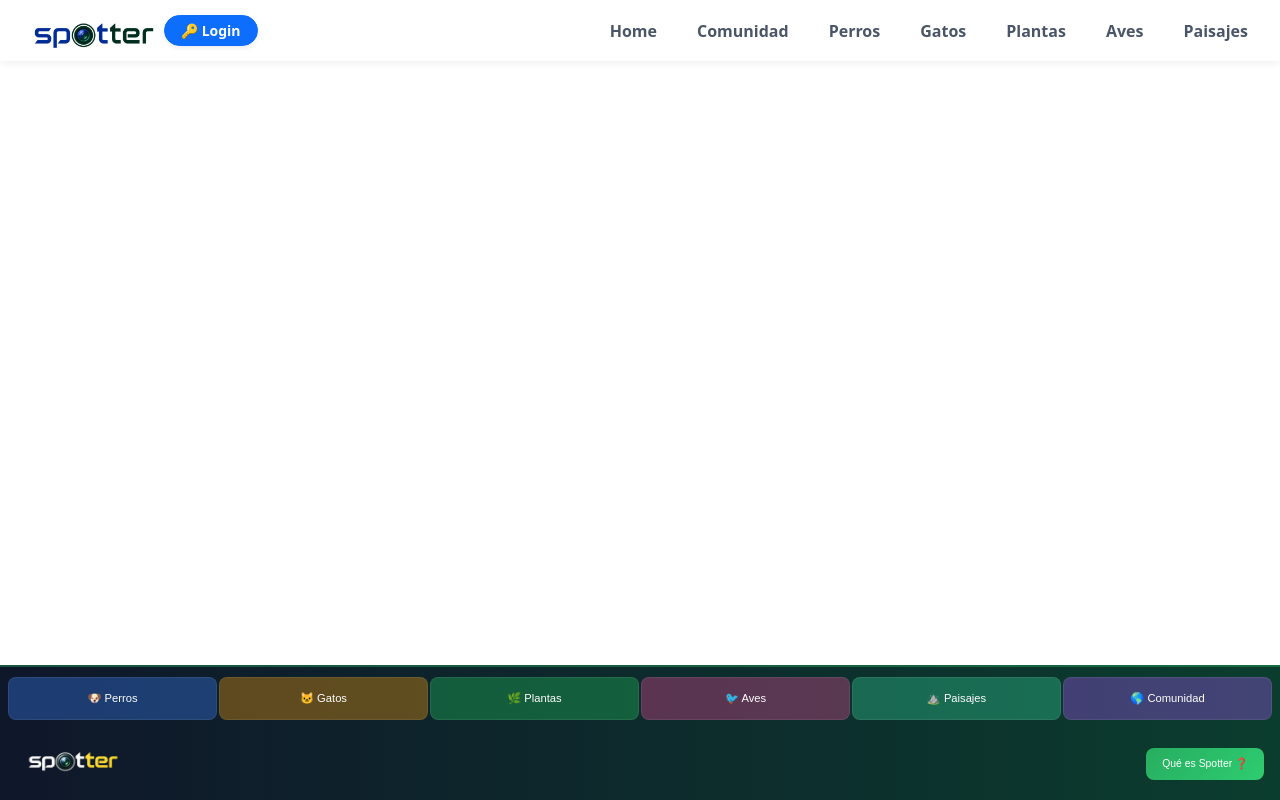
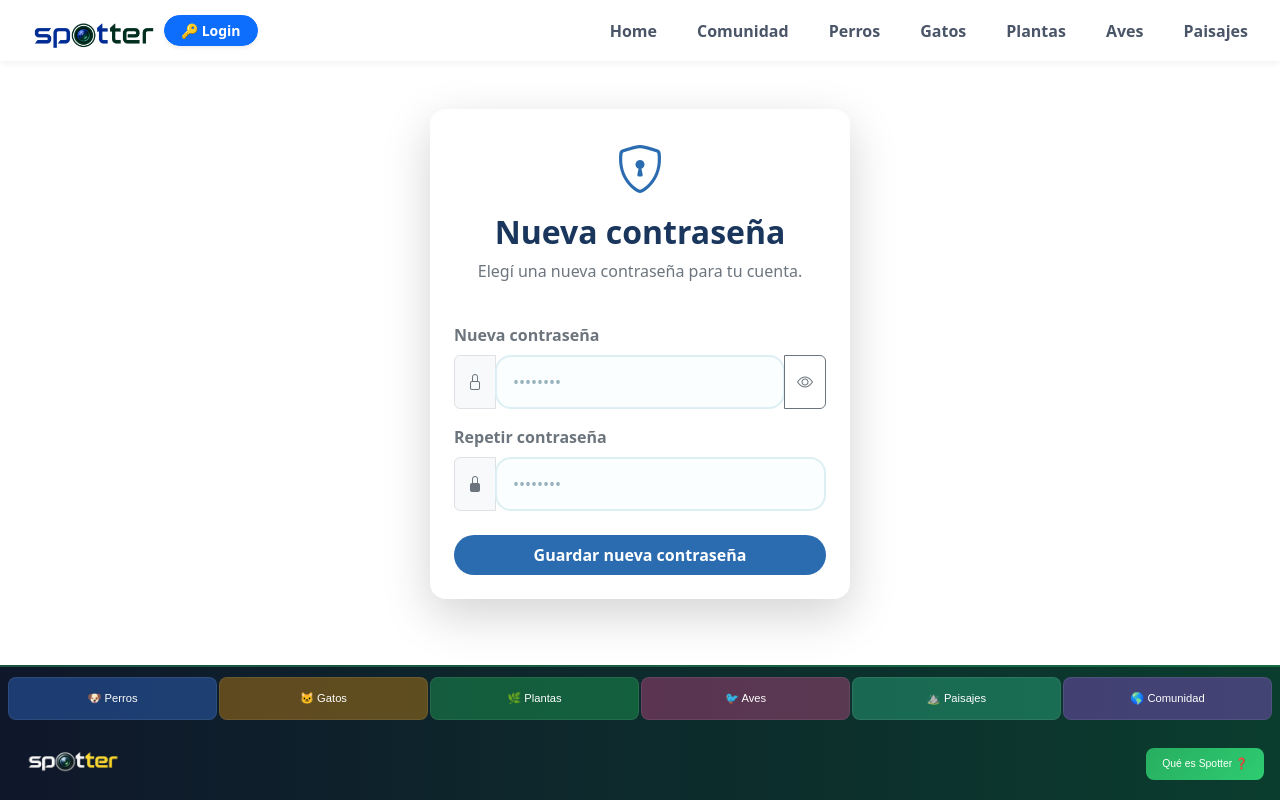
Before and after one commit to spotterwebs-debug/Spotter, a React (Vite) app: page /reset-password in a window 1280 px wide. Built offline with nearby package versions, Linux system fonts and the light colour scheme.

Commit message:
agregue cambiar clave

```diff
--- a/src/App.jsx
+++ b/src/App.jsx
@@ -1,7 +1,11 @@
 // src/App.jsx
 
 import React, { useState } from 'react';
-import { BrowserRouter as Router, Routes, Route } from 'react-router-dom';
+import {
+  BrowserRouter as Router,
+  Routes,
+  Route,
+} from 'react-router-dom';
 
 import Navbar from './components/NavBar';
 import Footer from './components/Footer';
@@ -9,6 +13,7 @@ import Home from './pages/Home';
 import Album from './components/Album';
 import Create from './components/Create';
 import Login from './pages/Login';
+import ResetPassword from './pages/ResetPassword';
 import EditCards from './components/EditCards';
 import Comunidad from './components/Comunidad';
 import Challenges from './components/Challenges';
@@ -27,7 +32,15 @@ function App() {
 
         <Routes>
 
-          <Route path="/login" element={<Login />} />
+          <Route
+            path="/login"
+            element={<Login />}
+          />
+
+          <Route
+            path="/reset-password"
+            element={<ResetPassword />}
+          />
 
           <Route
             path="/"
@@ -54,6 +67,7 @@ function App() {
           />
 
           {/* Rutas de premios y listones */}
+
           <Route
             path="/premios"
             element={<Premios />}
--- a/src/pages/Login.jsx
+++ b/src/pages/Login.jsx
@@ -1,11 +1,12 @@
-// src/pages/Login.jsx
+
 import React, { useState, useEffect } from 'react';
-import { supabase } from '../supabaseClient'; // 👈 Corregido: apunta a la raíz de src
+import { supabase } from '../supabaseClient';
 import Swal from 'sweetalert2';
 import { useNavigate } from 'react-router-dom';
 
 function Login() {
   const navigate = useNavigate();
+
   const [isRegistering, setIsRegistering] = useState(false);
   const [email, setEmail] = useState('');
   const [password, setPassword] = useState('');
@@ -13,137 +14,349 @@ function Login() {
   const [loading, setLoading] = useState(false);
   const [showPassword, setShowPassword] = useState(false);
 
+  // ==========================================
+  // COMPROBAR SI EL USUARIO YA TIENE SESIÓN
+  // ==========================================
 
   useEffect(() => {
     const checkUser = async () => {
-      const { data: { session } } = await supabase.auth.getSession();
-      if (session) navigate('/');
+      const {
+        data: { session },
+      } = await supabase.auth.getSession();
+
+      if (session) {
+        navigate('/');
+      }
     };
+
     checkUser();
   }, [navigate]);
 
+  // ==========================================
+  // RECUPERAR CONTRASEÑA
+  // ==========================================
+
+  const handleForgotPassword = async () => {
+    const { value: resetEmail } = await Swal.fire({
+      title: 'Recuperar contraseña',
+      text: 'Ingresá el correo asociado a tu cuenta.',
+      input: 'email',
+      inputPlaceholder: 'tu@email.com',
+      showCancelButton: true,
+      confirmButtonText: 'Enviar correo',
+      cancelButtonText: 'Cancelar',
+      confirmButtonColor: '#2b6cb0',
+
+      inputValidator: (value) => {
+        if (!value) {
+          return 'Ingresá tu correo.';
+        }
+
+        return null;
+      },
+    });
+
+    if (!resetEmail) {
+      return;
+    }
+
+    const { error } = await supabase.auth.resetPasswordForEmail(
+      resetEmail,
+      {
+        redirectTo:
+          window.location.origin + '/reset-password',
+      }
+    );
+
+    if (error) {
+      Swal.fire({
+        title: 'Error',
+        text: error.message,
+        icon: 'error',
+        confirmButtonColor: '#2b6cb0',
+      });
+
+      return;
+    }
+
+    Swal.fire({
+      title: 'Revisá tu correo 📩',
+      text: 'Te enviamos un enlace para crear una nueva contraseña.',
+      icon: 'success',
+      confirmButtonColor: '#2b6cb0',
+    });
+  };
+
+  // ==========================================
+  // INICIAR SESIÓN / REGISTRARSE
+  // ==========================================
+
   const handleSubmit = async (e) => {
     e.preventDefault();
+
     setLoading(true);
 
+    // ========================================
+    // REGISTRO
+    // ========================================
+
     if (isRegistering) {
-
       const { error } = await supabase.auth.signUp({
         email,
         password,
+
         options: {
-          data: { username: username.trim() }
-        }
+          data: {
+            username: username.trim(),
+          },
+        },
       });
 
       if (error) {
         setLoading(false);
-        Swal.fire('Error al crear cuenta', error.message, 'error');
-      } else {
+
+        Swal.fire(
+          'Error al crear cuenta',
+          error.message,
+          'error'
+        );
+
+        return;
+      }
+
       setLoading(false);
+
       Swal.fire({
         title: '¡Bienvenido a Spotter!',
         text: 'Cuenta creada con éxito.',
         icon: 'success',
         timer: 2000,
-          showConfirmButton: false
-        }).then(() => navigate('/'));
+        showConfirmButton: false,
+      }).then(() => {
+        navigate('/');
+      });
+
+      return;
     }
-    } else {
-      // INICIAR SESIÓN (Guarda la sesión local de manera persistente en el dispositivo)
-      const { error } = await supabase.auth.signInWithPassword({ email, password });
+
+    // ========================================
+    // INICIAR SESIÓN
+    // ========================================
+
+    const { error } =
+      await supabase.auth.signInWithPassword({
+        email,
+        password,
+      });
 
     if (error) {
       setLoading(false);
-        Swal.fire('Error al ingresar', 'Usuario o contraseña incorrectos.', 'error');
-      } else {
+
+      Swal.fire(
+        'Error al ingresar',
+        'Usuario o contraseña incorrectos.',
+        'error'
+      );
+
+      return;
+    }
+
+    setLoading(false);
     navigate('/');
-      }
-    }
   };
 
+  // ==========================================
+  // VISTA
+  // ==========================================
+
   return (
-    <div className="container d-flex justify-content-center align-items-center my-5" style={{ minHeight: '60vh' }}>
-      <div className="card shadow-lg p-4 rounded-4 border-0" style={{ maxWidth: '420px', width: '100%', backgroundColor: '#ffffff' }}>
+    <div
+      className="container d-flex justify-content-center align-items-center my-5"
+      style={{ minHeight: '60vh' }}
+    >
+      <div
+        className="card shadow-lg p-4 rounded-4 border-0"
+        style={{
+          maxWidth: '420px',
+          width: '100%',
+          backgroundColor: '#ffffff',
+        }}
+      >
+        {/* ======================================
+            TÍTULO
+        ====================================== */}
+
         <div className="text-center mb-4">
-          <h2 className="fw-bold" style={{ color: '#1a365d' }}>
-            {isRegistering ? 'Crear Cuenta' : 'Ingresar a Spotter'}
+          <h2
+            className="fw-bold"
+            style={{ color: '#1a365d' }}
+          >
+            {isRegistering
+              ? 'Crear Cuenta'
+              : 'Ingresar a Spotter'}
           </h2>
         </div>
 
         <form onSubmit={handleSubmit}>
-          {/* Campo Nombre de Usuario (Solo visible en modo registro) */}
+          {/* ======================================
+              NOMBRE DE USUARIO
+              SOLO EN REGISTRO
+          ====================================== */}
+
           {isRegistering && (
             <div className="mb-3">
-              <label className="form-label fw-semibold text-secondary">Nombre de usuario</label>
+              <label className="form-label fw-semibold text-secondary">
+                Nombre de usuario
+              </label>
+
               <div className="input-group">
-                <span className="input-group-text bg-light text-secondary"><i className="bi bi-person"></i></span>
+                <span className="input-group-text bg-light text-secondary">
+                  <i className="bi bi-person"></i>
+                </span>
+
                 <input
                   type="text"
                   className="form-control"
                   placeholder="Elige tu alias"
                   value={username}
-                  onChange={(e) => setUsername(e.target.value)}
+                  onChange={(e) =>
+                    setUsername(e.target.value)
+                  }
                   required
                 />
               </div>
             </div>
           )}
 
-          {/* Campo Correo */}
+          {/* ======================================
+              CORREO
+          ====================================== */}
+
           <div className="mb-3">
-            <label className="form-label fw-semibold text-secondary">Correo</label>
+            <label className="form-label fw-semibold text-secondary">
+              Correo
+            </label>
+
             <div className="input-group">
-              <span className="input-group-text bg-light text-secondary"><i className="bi bi-envelope"></i></span>
+              <span className="input-group-text bg-light text-secondary">
+                <i className="bi bi-envelope"></i>
+              </span>
+
               <input
                 type="email"
                 className="form-control"
                 placeholder="tu@email.com"
                 value={email}
-                onChange={(e) => setEmail(e.target.value)}
+                onChange={(e) =>
+                  setEmail(e.target.value)
+                }
                 required
               />
             </div>
           </div>
 
-          {/* Campo Contraseña */}
-          <div className="mb-4">
-            <label className="form-label fw-semibold text-secondary">Contraseña</label>
+          {/* ======================================
+              CONTRASEÑA
+          ====================================== */}
+
+          <div className="mb-2">
+            <label className="form-label fw-semibold text-secondary">
+              Contraseña
+            </label>
+
             <div className="input-group">
-              <span className="input-group-text bg-light text-secondary"><i className="bi bi-lock"></i></span>
+              <span className="input-group-text bg-light text-secondary">
+                <i className="bi bi-lock"></i>
+              </span>
+
               <input
-                type={showPassword ? "text" : "password"}
+                type={
+                  showPassword
+                    ? 'text'
+                    : 'password'
+                }
                 className="form-control"
                 placeholder="••••••••"
                 value={password}
-                onChange={(e) => setPassword(e.target.value)}
+                onChange={(e) =>
+                  setPassword(e.target.value)
+                }
                 required
               />
+
               <button
                 className="btn btn-outline-secondary"
                 type="button"
-                onClick={() => setShowPassword(!showPassword)}
+                onClick={() =>
+                  setShowPassword(!showPassword)
+                }
               >
-                <i className={`bi ${showPassword ? 'bi-eye-slash' : 'bi-eye'}`}></i>
+                <i
+                  className={
+                    showPassword
+                      ? 'bi bi-eye-slash'
+                      : 'bi bi-eye'
+                  }
+                ></i>
               </button>
             </div>
           </div>
 
+          {/* ======================================
+              OLVIDÉ MI CONTRASEÑA
+              SOLO EN LOGIN
+          ====================================== */}
+
+          {!isRegistering && (
+            <div className="text-end mb-3">
+              <button
+                type="button"
+                className="btn btn-link p-0 text-decoration-none small"
+                style={{
+                  color: '#2b6cb0',
+                }}
+                onClick={handleForgotPassword}
+              >
+                ¿Olvidaste tu contraseña?
+              </button>
+            </div>
+          )}
+
+          {/* ======================================
+              BOTÓN PRINCIPAL
+          ====================================== */}
+
           <button
             type="submit"
             className="btn w-100 py-2 rounded-pill fw-bold text-white mb-3"
-            style={{ background: '#2b6cb0', border: 'none' }}
+            style={{
+              background: '#2b6cb0',
+              border: 'none',
+            }}
             disabled={loading}
           >
-            {loading ? 'Procesando...' : isRegistering ? 'Registrarme' : 'Iniciar Sesión'}
+            {loading
+              ? 'Procesando...'
+              : isRegistering
+              ? 'Registrarme'
+              : 'Iniciar Sesión'}
           </button>
         </form>
 
+        {/* ======================================
+            CAMBIAR ENTRE LOGIN Y REGISTRO
+        ====================================== */}
+
         <button
+          type="button"
           className="btn btn-link w-100 text-decoration-none small text-primary"
-          onClick={() => setIsRegistering(!isRegistering)}
+          onClick={() =>
+            setIsRegistering(!isRegistering)
+          }
         >
-          {isRegistering ? '¿Ya tenés cuenta? Ingresá' : '¿No tenés cuenta? Registrate gratis'}
+          {isRegistering
+            ? '¿Ya tenés cuenta? Ingresá'
+            : '¿No tenés cuenta? Registrate gratis'}
         </button>
       </div>
     </div>
--- /dev/null
+++ b/src/pages/ResetPassword.jsx
@@ -0,0 +1,204 @@
+// src/pages/ResetPassword.jsx
+
+import React, { useState } from 'react';
+import { supabase } from '../supabaseClient';
+import Swal from 'sweetalert2';
+import { useNavigate } from 'react-router-dom';
+
+function ResetPassword() {
+  const navigate = useNavigate();
+
+  const [password, setPassword] = useState('');
+  const [confirmPassword, setConfirmPassword] = useState('');
+  const [showPassword, setShowPassword] = useState(false);
+  const [loading, setLoading] = useState(false);
+
+  // ==========================================
+  // CAMBIAR CONTRASEÑA
+  // ==========================================
+
+  const handleSubmit = async (e) => {
+    e.preventDefault();
+
+    // Verificamos que tenga al menos 6 caracteres
+    if (password.length < 6) {
+      Swal.fire({
+        icon: 'warning',
+        title: 'Contraseña muy corta',
+        text: 'La contraseña debe tener al menos 6 caracteres.',
+        confirmButtonColor: '#2b6cb0',
+      });
+
+      return;
+    }
+
+    // Verificamos que ambas contraseñas coincidan
+    if (password !== confirmPassword) {
+      Swal.fire({
+        icon: 'error',
+        title: 'Las contraseñas no coinciden',
+        text: 'Volvé a escribirlas e intentá nuevamente.',
+        confirmButtonColor: '#2b6cb0',
+      });
+
+      return;
+    }
+
+    setLoading(true);
+
+    // Actualizamos la contraseña en Supabase
+    const { error } = await supabase.auth.updateUser({
+      password: password,
+    });
+
+    setLoading(false);
+
+    if (error) {
+      Swal.fire({
+        icon: 'error',
+        title: 'No se pudo cambiar la contraseña',
+        text: error.message,
+        confirmButtonColor: '#2b6cb0',
+      });
+
+      return;
+    }
+
+    // Todo salió bien
+    await Swal.fire({
+      icon: 'success',
+      title: '¡Contraseña actualizada!',
+      text: 'Tu nueva contraseña fue guardada correctamente.',
+      confirmButtonColor: '#2b6cb0',
+    });
+
+    navigate('/');
+  };
+
+  // ==========================================
+  // VISTA
+  // ==========================================
+
+  return (
+    <div
+      className="container d-flex justify-content-center align-items-center my-5"
+      style={{ minHeight: '60vh' }}
+    >
+      <div
+        className="card shadow-lg p-4 rounded-4 border-0"
+        style={{
+          maxWidth: '420px',
+          width: '100%',
+          backgroundColor: '#ffffff',
+        }}
+      >
+        {/* ICONO Y TÍTULO */}
+
+        <div className="text-center mb-4">
+          <i
+            className="bi bi-shield-lock"
+            style={{
+              fontSize: '3rem',
+              color: '#2b6cb0',
+            }}
+          ></i>
+
+          <h2
+            className="fw-bold mt-2"
+            style={{ color: '#1a365d' }}
+          >
+            Nueva contraseña
+          </h2>
+
+          <p className="text-secondary">
+            Elegí una nueva contraseña para tu cuenta.
+          </p>
+        </div>
+
+        <form onSubmit={handleSubmit}>
+
+          {/* NUEVA CONTRASEÑA */}
+
+          <div className="mb-3">
+            <label className="form-label fw-semibold text-secondary">
+              Nueva contraseña
+            </label>
+
+            <div className="input-group">
+              <span className="input-group-text bg-light text-secondary">
+                <i className="bi bi-lock"></i>
+              </span>
+
+              <input
+                type={showPassword ? 'text' : 'password'}
+                className="form-control"
+                placeholder="••••••••"
+                value={password}
+                onChange={(e) => setPassword(e.target.value)}
+                required
+              />
+
+              <button
+                type="button"
+                className="btn btn-outline-secondary"
+                onClick={() => setShowPassword(!showPassword)}
+              >
+                <i
+                  className={
+                    showPassword
+                      ? 'bi bi-eye-slash'
+                      : 'bi bi-eye'
+                  }
+                ></i>
+              </button>
+            </div>
+          </div>
+
+          {/* CONFIRMAR CONTRASEÑA */}
+
+          <div className="mb-4">
+            <label className="form-label fw-semibold text-secondary">
+              Repetir contraseña
+            </label>
+
+            <div className="input-group">
+              <span className="input-group-text bg-light text-secondary">
+                <i className="bi bi-lock-fill"></i>
+              </span>
+
+              <input
+                type={showPassword ? 'text' : 'password'}
+                className="form-control"
+                placeholder="••••••••"
+                value={confirmPassword}
+                onChange={(e) =>
+                  setConfirmPassword(e.target.value)
+                }
+                required
+              />
+            </div>
+          </div>
+
+          {/* BOTÓN */}
+
+          <button
+            type="submit"
+            className="btn w-100 py-2 rounded-pill fw-bold text-white"
+            style={{
+              background: '#2b6cb0',
+              border: 'none',
+            }}
+            disabled={loading}
+          >
+            {loading
+              ? 'Guardando...'
+              : 'Guardar nueva contraseña'}
+          </button>
+
+        </form>
+      </div>
+    </div>
+  );
+}
+
+export default ResetPassword;
```
Lines whose indentation alone changed are shown as unchanged.
